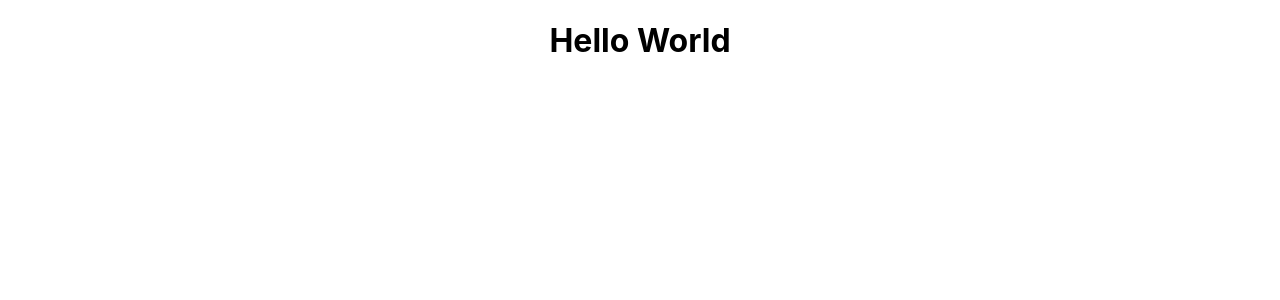
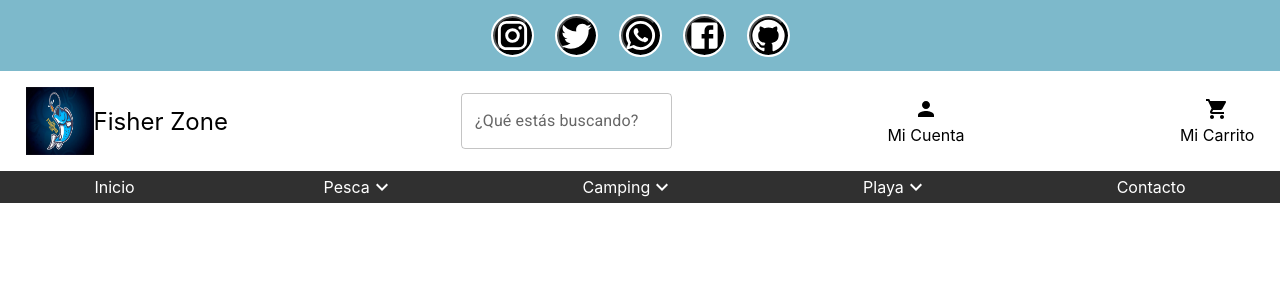
Before and after one commit to MiguelGuajardo/Fisher-Zone-Guajardo, a React (Create React App) app: page / in a window 1280 px wide. Shown: the top 300 px of the page. Built offline with nearby package versions, Linux system fonts and the light colour scheme.

Commit message:
Agregado del NavBar

```diff
--- a/package.json
+++ b/package.json
@@ -3,6 +3,10 @@
   "version": "0.1.0",
   "private": true,
   "dependencies": {
+    "@emotion/react": "^11.9.3",
+    "@emotion/styled": "^11.9.3",
+    "@mui/icons-material": "^5.8.4",
+    "@mui/material": "^5.9.0",
     "@testing-library/jest-dom": "^5.16.4",
     "@testing-library/react": "^13.3.0",
     "@testing-library/user-event": "^13.5.0",
--- a/public/index.html
+++ b/public/index.html
@@ -25,6 +25,10 @@
       Learn how to configure a non-root public URL by running `npm run build`.
     -->
     <title>Fisher Zone</title>
+    <link
+      rel="stylesheet"
+      href="https://fonts.googleapis.com/css?family=Roboto:300,400,500,700&display=swap"
+    />
   </head>
   <body>
     <noscript>You need to enable JavaScript to run this app.</noscript>
--- a/src/App.js
+++ b/src/App.js
@@ -1,9 +1,10 @@
 import "./App.css";
+import ResponsiveAppBar from "./components/NavBar/NavBar";
 
 function App() {
   return (
     <div className="App">
-      <h1>Hello World</h1>
+      <ResponsiveAppBar />
     </div>
   );
 }
--- /dev/null
+++ b/src/components/NavBar/NavBar.css
@@ -0,0 +1,10 @@
+* {
+  margin: 0%;
+  padding: 0%;
+  box-sizing: border-box;
+  list-style: none;
+}
+.headerContainer {
+  width: 100%;
+  height: 160px;
+}
--- /dev/null
+++ b/src/components/NavBar/NavBar.js
@@ -0,0 +1,14 @@
+import "./NavBar.css";
+import TopBar from "./TopBar/TopBar";
+import NavbarContainer from "./NavBarContainer/NavBarContainer";
+import NavBarList from "./NavBarList/NavBarList";
+
+export default function Navbar() {
+  return (
+    <header className="headerContainer">
+      <TopBar />
+      <NavbarContainer />
+      <NavBarList />
+    </header>
+  );
+}
--- /dev/null
+++ b/src/components/NavBar/NavBarContainer/NavBarContainer.css
@@ -0,0 +1,24 @@
+.NavbarContainer {
+  display: flex;
+  align-items: center;
+  justify-content: space-between;
+  height: 100px;
+  margin: 0 2%;
+}
+.sectionLogo {
+  display: flex;
+  width: 220px;
+  align-items: center;
+  font-size: 24px;
+  cursor: pointer;
+}
+.fishingZoneLogo {
+  width: 68px;
+  height: 68px;
+}
+.ListaCuenta {
+  display: none;
+}
+.sectionCarrito {
+  cursor: pointer;
+}
--- /dev/null
+++ b/src/components/NavBar/NavBarContainer/NavBarContainer.js
@@ -0,0 +1,42 @@
+import "./NavBarContainer.css";
+import fisherZoneLogo from "../../../img/fishingZoneLogo.jpg";
+import TextField from "@mui/material/TextField";
+import PersonIcon from "@mui/icons-material/Person";
+import ShoppingCartIcon from "@mui/icons-material/ShoppingCart";
+
+export default function NavbarContainer() {
+  return (
+    <div className="NavbarContainer">
+      <div className="sectionLogo orderList">
+        <img
+          className="fishingZoneLogo"
+          src={fisherZoneLogo}
+          alt="Logo Fishing Zone"
+        />
+        <p className="NameLogo">Fisher Zone</p>
+      </div>
+      <div className="SectionSearch">
+        <TextField
+          id="outlined-basic"
+          className="search"
+          label="¿Qué estás buscando?"
+          variant="outlined"
+        />
+      </div>
+      <div className="sectionCuenta">
+        <div className="DesplegarLista">
+          <PersonIcon />
+          <p>Mi Cuenta</p>
+          <ul className="ListaCuenta">
+            <li>Crear Cuenta</li>
+            <li>Iniciar Sesión</li>
+          </ul>
+        </div>
+      </div>
+      <div className="sectionCarrito">
+        <ShoppingCartIcon />
+        <p>Mi Carrito</p>
+      </div>
+    </div>
+  );
+}
--- /dev/null
+++ b/src/components/NavBar/NavBarList/NavBarList.css
@@ -0,0 +1,21 @@
+.NavBarList {
+  background-color: #303030;
+}
+.List {
+  display: flex;
+  align-items: center;
+  color: #fff;
+  justify-content: space-around;
+}
+.NavItem {
+  display: flex;
+  align-items: center;
+  margin: 0.5vh 0;
+  font-size: 2vh;
+}
+.ListItems {
+  display: none;
+}
+.NavItem {
+  cursor: pointer;
+}
--- /dev/null
+++ b/src/components/NavBar/NavBarList/NavBarList.js
@@ -0,0 +1,42 @@
+import "./NavBarList.css";
+import KeyboardArrowDownIcon from "@mui/icons-material/KeyboardArrowDown";
+
+export default function NavBarList() {
+  return (
+    <div className="NavBarList">
+      <ul className="List">
+        <li className="NavItem">Inicio</li>
+        <li className="NavItem">
+          Pesca
+          <ul className="ListItems">
+            <li>Cañas</li>
+            <li>Reels</li>
+            <li>Accesorios</li>
+          </ul>
+          <KeyboardArrowDownIcon />
+        </li>
+        <li className="NavItem">
+          Camping
+          <ul className="ListItems">
+            <li>Mochilas</li>
+            <li>Carpas</li>
+            <li>Recipientes Térmicos</li>
+            <li>Linternas</li>
+            <li>Accesorios</li>
+          </ul>
+          <KeyboardArrowDownIcon />
+        </li>
+        <li className="NavItem">
+          Playa
+          <ul className="ListItems">
+            <li>Reposeras y Sillones</li>
+            <li>Sombrillas</li>
+            <li>Conservadoras</li>
+          </ul>
+          <KeyboardArrowDownIcon />
+        </li>
+        <li className="NavItem">Contacto</li>
+      </ul>
+    </div>
+  );
+}
--- /dev/null
+++ b/src/components/NavBar/TopBar/TopBar.css
@@ -0,0 +1,66 @@
+.TopBar {
+  display: flex;
+  justify-content: center;
+  background-color: #7db9cb;
+}
+.icons {
+  display: flex;
+  margin: 2vh 0;
+  column-gap: 25px;
+}
+.icon {
+  cursor: pointer;
+  display: inline-flex;
+  align-items: center;
+  justify-content: center;
+  text-decoration: none;
+  background-color: #000;
+  color: #fff;
+  border-radius: 50%;
+  outline: 2px solid #fff;
+  transition-property: outline-offset, outline-color, background-color;
+  transition-duration: 0.25s;
+}
+.icon:hover {
+  outline-offset: 4px;
+}
+.icon:hover {
+  animation: shake.25s;
+}
+.iconInstagram:hover {
+  background-image: radial-gradient(
+    circle at 30% 107%,
+    #fdf497 0%,
+    #fdf497 5%,
+    #fd5949 45%,
+    #d6249f 60%,
+    #285aeb 90%
+  );
+  outline-color: #a02d76;
+}
+.iconTwitter:hover {
+  background-color: #1da1f2;
+  outline-color: #1da1f2;
+}
+.iconWhatSapp:hover {
+  background-color: #1df22f;
+  outline-color: #1df22f;
+}
+.iconGitHub:hover {
+  background-color: #2ea44f;
+  outline-color: #2ea44f;
+}
+@keyframes shake {
+  10% {
+    transform: rotate(15deg);
+  }
+  20% {
+    transform: rotate(-15deg);
+  }
+  30% {
+    transform: rotate(15deg);
+  }
+  40% {
+    transform: rotate(-15deg);
+  }
+}
--- /dev/null
+++ b/src/components/NavBar/TopBar/TopBar.js
@@ -0,0 +1,29 @@
+import "./TopBar.css";
+import InstagramIcon from "@mui/icons-material/Instagram";
+import TwitterIcon from "@mui/icons-material/Twitter";
+import WhatsAppIcon from "@mui/icons-material/WhatsApp";
+import FacebookIcon from "@mui/icons-material/Facebook";
+import GitHubIcon from "@mui/icons-material/GitHub";
+export default function TopBar() {
+  return (
+    <div className="TopBar">
+      <div className="icons">
+        <button className="icon iconInstagram">
+          <InstagramIcon className="Instagram" fontSize="large" />
+        </button>
+        <button className="icon iconTwitter">
+          <TwitterIcon fontSize="large" />
+        </button>
+        <button className="icon iconWhatSapp">
+          <WhatsAppIcon fontSize="large" />
+        </button>
+        <button className="icon iconFacebook">
+          <FacebookIcon fontSize="large" />
+        </button>
+        <button className="icon iconGitHub">
+          <GitHubIcon fontSize="large" />
+        </button>
+      </div>
+    </div>
+  );
+}
```
Also changed, not shown: src/img/fishingZoneLogo.jpg (added), 1 other file (tests, documents, lock files or other folders).
